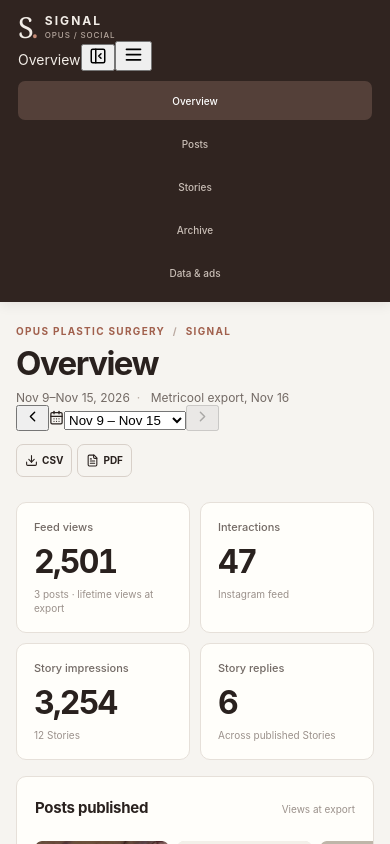
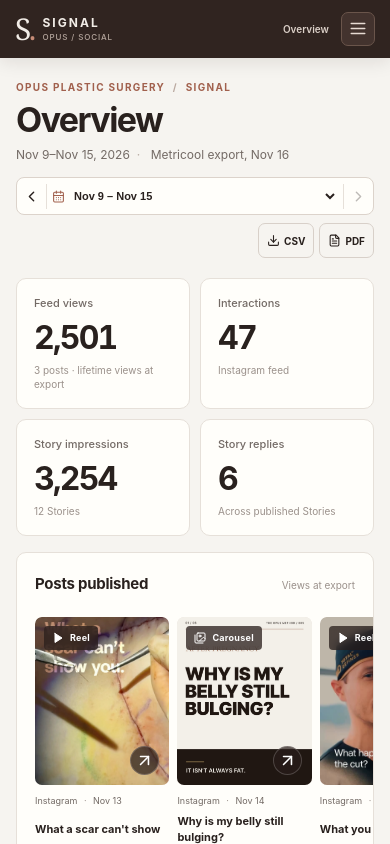
Before and after one commit to amydojo/social-signal, a Next.js app: page / in a window 390 px wide. Shown: the top 844 px of the page. Built offline with nearby package versions, Linux system fonts and the light colour scheme.

Commit message:
Add collapsible nav, mobile menu, and working responsive week selector

```diff
--- a/app/globals.css
+++ b/app/globals.css
@@ -341,3 +341,81 @@ a.item-title:hover {color:var(--accent);text-decoration:underline;}
  .archive-months{display:flex;justify-content:space-between;}
  .archive-months button{min-width:44px;padding-inline:10px;flex:1;}
 }
+
+
+/* SIGNAL V2: clear report-week controls and a genuinely collapsible navigation. */
+.app-shell{transition:grid-template-columns .18s ease;}
+.sidebar-top{display:flex;align-items:center;justify-content:space-between;gap:8px;margin-bottom:35px;}
+.sidebar-top .logo{margin:0;min-width:0;padding:0 0 0 9px;}
+.sidebar-toggle,.mobile-nav-toggle{border:1px solid #6a554b;color:#e7dbd3;background:#43332e;border-radius:7px;width:34px;height:34px;display:inline-flex;align-items:center;justify-content:center;flex-shrink:0;}
+.sidebar-toggle:hover,.mobile-nav-toggle:hover{background:#614940;}
+.mobile-current-view,.mobile-nav-toggle{display:none;}
+.nav-label{display:inline;overflow:hidden;text-overflow:ellipsis;white-space:nowrap;}
+.app-shell.nav-collapsed{grid-template-columns:72px minmax(0,1fr);}
+.nav-collapsed .app-sidebar{padding-left:9px;padding-right:9px;}
+.nav-collapsed .sidebar-top{flex-direction:column;gap:23px;margin-bottom:26px;}
+.nav-collapsed .sidebar-top .logo{padding:0;}
+.nav-collapsed .logo-word,.nav-collapsed .nav-label,.nav-collapsed .sidebar-foot-label{display:none;}
+.nav-collapsed .app-nav button{justify-content:center;padding:12px 8px;}
+.nav-collapsed .app-nav button svg{width:19px;height:19px;flex-shrink:0;}
+.nav-collapsed .sidebar-foot{justify-content:center;padding:12px 0;}
+.app-header-actions{display:flex;align-items:center;justify-content:flex-end;flex-wrap:wrap;gap:10px;}
+.week-picker{display:flex;align-items:center;gap:0;background:var(--paper);border:1px solid #dcd3cb;border-radius:8px;height:38px;max-width:100%;}
+.week-picker>button{border:0;background:transparent;display:grid;place-items:center;color:var(--ink);width:32px;height:36px;flex-shrink:0;}
+.week-picker>button:hover:not(:disabled){background:#f1ebe6;}
+.week-picker>button:disabled{opacity:.3;cursor:not-allowed;}
+.week-select-label{display:flex;gap:7px;align-items:center;padding:0 8px;border-left:1px solid var(--line);border-right:1px solid var(--line);height:25px;min-width:0;color:var(--accent);}
+.week-select-label select{border:0;outline-offset:3px;background:transparent;color:var(--ink);font-weight:650;font-size:12px;max-width:190px;cursor:pointer;min-width:0;}
+.app-header-actions .export-actions{margin:0;padding:0;}
+.period-note{display:flex;align-items:center;background:#efe8e1;border-radius:7px;padding:11px 15px;margin:0 0 18px;color:#695b54;font-size:11px;line-height:1.5;}
+.retention-list{display:grid;gap:12px;padding:8px 0;}
+.retention-list-item{display:flex;align-items:center;justify-content:space-between;gap:12px;border-bottom:1px solid var(--line);padding:10px 0;}
+.retention-list-item span{font-size:12px;max-width:70%;line-height:1.4;}
+.retention-list-item strong{font-size:22px;letter-spacing:-.04em;font-variant-numeric:tabular-nums;}
+.period-unavailable p{font-size:13px;line-height:1.6;color:var(--sub);}
+@media(min-width:761px){
+  .nav-collapsed .logo-symbol{font-size:35px;}
+  .nav-collapsed .sidebar-toggle{width:34px;}
+}
+@media(max-width:1050px) and (min-width:761px){
+  .app-header{align-items:flex-start;}
+  .app-header-actions{justify-content:flex-end;}
+}
+@media(max-width:760px){
+  .app-shell,.app-shell.nav-collapsed{display:block;grid-template-columns:none;}
+  .app-sidebar{position:sticky;top:0;z-index:60;height:auto;padding:9px 15px 10px;display:block;box-shadow:0 4px 17px #20140f1a;}
+  .sidebar-top,.nav-collapsed .sidebar-top{height:39px;margin:0;display:flex;flex-direction:row;align-items:center;gap:12px;}
+  .sidebar-top .logo,.nav-collapsed .sidebar-top .logo{padding:0;margin:0;}
+  .logo-symbol{font-size:30px;}
+  .logo-word,.nav-collapsed .logo-word{display:flex;}
+  .mobile-current-view{display:block;margin-left:auto;color:#dbd0c8;font-size:11px;font-weight:600;white-space:nowrap;}
+  .sidebar-toggle,.nav-collapsed .sidebar-toggle{display:none;}
+  .mobile-nav-toggle{display:inline-flex;}
+  .app-nav,.nav-collapsed .app-nav{display:none;overflow:visible;scrollbar-width:auto;flex-direction:unset;gap:7px;padding-top:9px;}
+  .nav-mobile-open .app-nav,.nav-mobile-open.nav-collapsed .app-nav{display:grid;grid-template-columns:repeat(2,minmax(0,1fr));}
+  .app-nav button,.nav-collapsed .app-nav button{justify-content:flex-start;min-height:45px;white-space:normal;padding:11px;gap:8px;font-size:12px;flex:initial;}
+  .app-nav button svg,.nav-collapsed .app-nav button svg{display:block;width:16px;height:16px;}
+  .nav-label,.nav-collapsed .nav-label{display:inline;}
+  .sidebar-foot,.nav-collapsed .sidebar-foot{display:none;}
+  .app-header{display:flex;flex-direction:column;align-items:stretch;gap:15px;margin-bottom:20px;}
+  .app-header h1{font-size:34px;}
+  .app-header-actions{justify-content:space-between;gap:8px;flex-wrap:nowrap;width:100%;}
+  .week-picker{flex:1;min-width:0;}
+  .week-picker>button{width:29px;}
+  .week-select-label{flex:1;min-width:0;gap:5px;padding:0 5px;}
+  .week-select-label select{font-size:11px;max-width:100%;width:100%;padding:0;}
+  .week-select-label svg{width:13px;flex-shrink:0;}
+  .app-header-actions .export-actions{flex-shrink:0;}
+  .app-header-actions .export-actions button{padding:9px 8px;}
+  .period-note{font-size:10px;margin-top:-3px;}
+}
+@media(max-width:395px){
+  .mobile-current-view{font-size:10px;}
+  .app-header-actions{flex-wrap:wrap;}
+  .week-picker{flex:1 1 100%;}
+  .app-header-actions .export-actions{margin-left:auto;}
+}
+@media print{
+  .app-header-actions .week-picker,.mobile-nav-toggle,.sidebar-toggle{display:none!important;}
+  .app-header-actions .export-actions{display:none!important;}
+}
```
